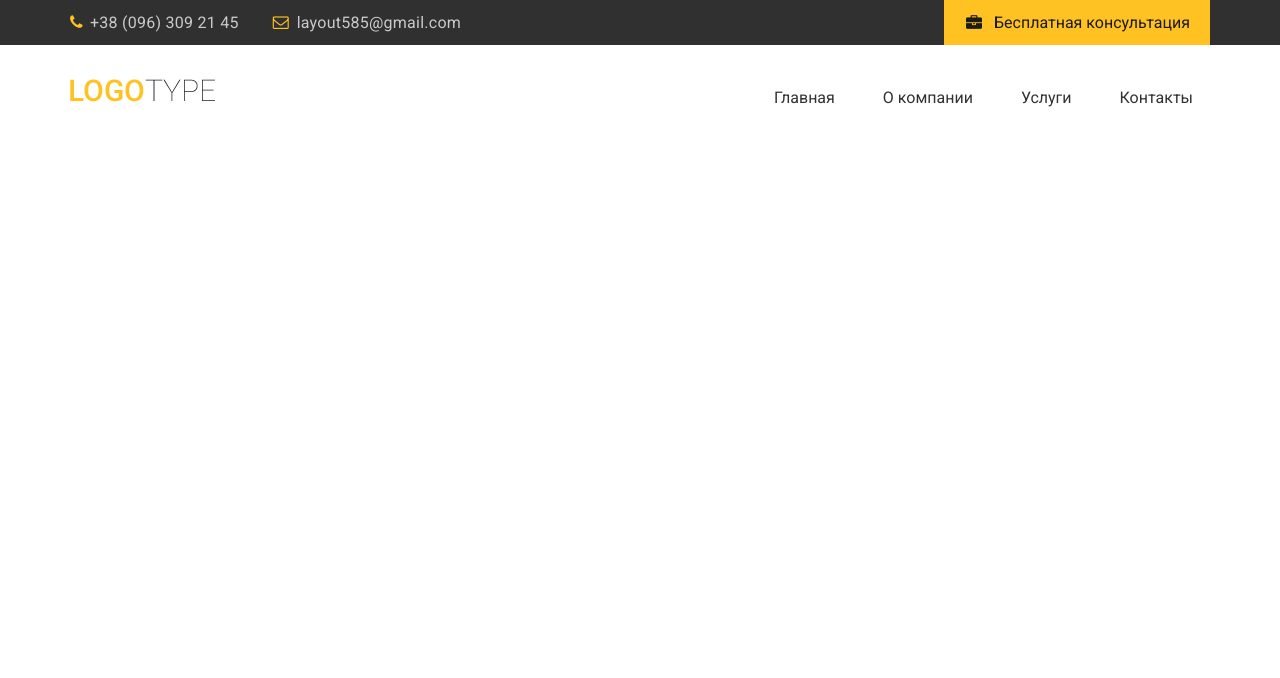
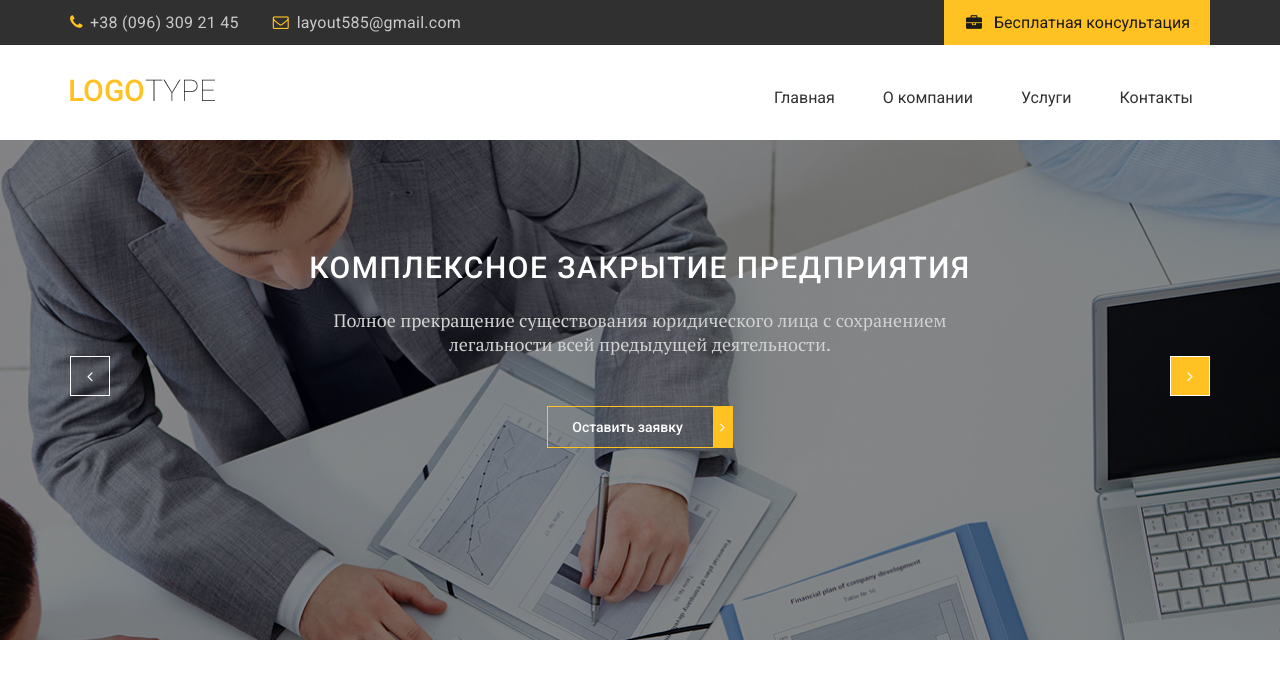
Before and after one commit to YuriBorysiuk/Training-project_1_Landing-page, a plain HTML site: page index.html in a window 1280 px wide. Drawn offline with nearby package versions, Linux system fonts and the light colour scheme; files whose address does not match are found by name.

Commit message:
Finish layout and stilization header

```diff
--- a/css/main.css
+++ b/css/main.css
@@ -16,7 +16,6 @@ li {
 
 .body {
 	font-family: 'PT Serif', serif;
-	/* font-family: 'Roboto', sans-serif; */
 	font-weight: 400;
 	font-size: 14px;
 	line-height: 18px;
@@ -142,3 +141,114 @@ li {
 #modal {
 	display: none;
 }
+
+/*=============================
+Slider footer  */
+
+.slider {
+	background-image: url(../img/slider-fon.jpg);
+	background-repeat: no-repeat; /*чтобы вфото не повторялось*/
+	background-size: cover; /*чтобы фото растягивалось*/
+	background-position: center;
+	min-height: 500px; /*если будет переполнение контента, то это свойство не даст растягиваться картинке вместе с текстом*/
+
+}
+
+.slider__item-content {
+	text-align: center;
+	padding-top: 110px;
+	max-width: 665px;
+	margin: 0 auto;
+}
+
+.slider__title {
+	text-transform: uppercase;
+	font-size: 30px;
+	line-height: 36px;
+	color: #fff;
+	font-weight: 500;
+	letter-spacing: 1.5px;
+	margin-bottom: 22px;
+}
+
+.slider__text {
+	line-height: 24px;
+	font-size: 18px;
+	color: #d3d2d2;
+	font-family: 'PT Serif', serif;
+	margin-bottom: 50px;
+
+}
+
+.default-btn {
+	font-size: 14px;
+	line-height: 24px;
+	color: #fff;
+	font-weight: 500;
+	padding: 8px 30px 8px 24px;
+	border: 1px solid #ffc222;
+	border-right-width: 20px;
+	position: relative;
+	outline: none;
+}
+
+.default-btn:after {
+	content: "\f105";
+	font-family: 'icomoon';
+	position: absolute;
+	top: 50%;
+	transform: translateY(-50%);
+	right: -12px;
+}
+
+.slider__inner {
+	position: relative;
+}
+
+.slick-btn {
+	position: absolute;
+	top: 70%;
+	z-index: 3;
+	width: 40px;
+	height: 40px;
+	border: 1px solid #fff;
+	background-color: transparent;
+	cursor: pointer;
+	outline: none;
+	background-color: #ffc222;
+}
+
+.slick-btn.slick-disabled {
+	cursor: default;
+	background-color: transparent;
+}
+
+.slick-btn:before{
+	position: absolute;
+	top: 50%;
+	left: 50%;
+	transform: translate(-50%, -50%);
+	font-family: 'icomoon';
+	color: #fff;
+
+}
+
+.slick-next:before {
+	content: "\f105";
+
+}
+
+.slick-next {
+	right: 0;
+}
+
+.slick-prev:before {
+	content: "\f104";
+}
+
+.slick-prev {
+	left: 0;
+}
+
+
+2^06^05
--- /dev/null
+++ b/css/slick.css
@@ -0,0 +1,119 @@
+/* Slider */
+.slick-slider
+{
+    position: relative;
+
+    display: block;
+    box-sizing: border-box;
+
+    -webkit-user-select: none;
+       -moz-user-select: none;
+        -ms-user-select: none;
+            user-select: none;
+
+    -webkit-touch-callout: none;
+    -khtml-user-select: none;
+    -ms-touch-action: pan-y;
+        touch-action: pan-y;
+    -webkit-tap-highlight-color: transparent;
+}
+
+.slick-list
+{
+    position: relative;
+
+    display: block;
+    overflow: hidden;
+
+    margin: 0;
+    padding: 0;
+}
+.slick-list:focus
+{
+    outline: none;
+}
+.slick-list.dragging
+{
+    cursor: pointer;
+    cursor: hand;
+}
+
+.slick-slider .slick-track,
+.slick-slider .slick-list
+{
+    -webkit-transform: translate3d(0, 0, 0);
+       -moz-transform: translate3d(0, 0, 0);
+        -ms-transform: translate3d(0, 0, 0);
+         -o-transform: translate3d(0, 0, 0);
+            transform: translate3d(0, 0, 0);
+}
+
+.slick-track
+{
+    position: relative;
+    top: 0;
+    left: 0;
+
+    display: block;
+    margin-left: auto;
+    margin-right: auto;
+}
+.slick-track:before,
+.slick-track:after
+{
+    display: table;
+
+    content: '';
+}
+.slick-track:after
+{
+    clear: both;
+}
+.slick-loading .slick-track
+{
+    visibility: hidden;
+}
+
+.slick-slide
+{
+    display: none;
+    float: left;
+
+    height: 100%;
+    min-height: 1px;
+}
+[dir='rtl'] .slick-slide
+{
+    float: right;
+}
+.slick-slide img
+{
+    display: block;
+}
+.slick-slide.slick-loading img
+{
+    display: none;
+}
+.slick-slide.dragging img
+{
+    pointer-events: none;
+}
+.slick-initialized .slick-slide
+{
+    display: block;
+}
+.slick-loading .slick-slide
+{
+    visibility: hidden;
+}
+.slick-vertical .slick-slide
+{
+    display: block;
+
+    height: auto;
+
+    border: 1px solid transparent;
+}
+.slick-arrow.slick-hidden {
+    display: none;
+}
--- a/index.html
+++ b/index.html
@@ -8,6 +8,7 @@
 	<link rel="stylesheet" href="css/normalize.css">
 	<link rel="stylesheet" href="css/fonts.css">
 	<link rel="stylesheet" href="css/jquery.fancybox.min.css">
+	<link rel="stylesheet" href="css/slick.css">
 	<link rel="stylesheet" href="css/main.css">
 </head>
 <body>
@@ -49,6 +50,51 @@
 				</div>
 			</div>
 		</div>
+		<section class="slider">
+			<div class="container">
+				<div class="slider__inner">
+					<div class="slider_item">
+						<div class="slider__item-content">
+							<div class="slider__title">
+								КОМПЛЕКСНОЕ ЗАКРЫТИЕ ПРЕДПРИЯТИЯ
+							</div>
+							<div class="slider__text">
+								Полное прекращение существования юридического лица с сохранением легальности всей предыдущей деятельности.
+							</div>
+							<a data-fancybox data-src="#modal" href="javascript:;" class="slider__btn default-btn">
+								Оставить заявку
+							</a>
+						</div>
+					</div>
+					<div class="slider_item">
+						<div class="slider__item-content">
+							<div class="slider__title">
+								КОМПЛЕКСНОЕ ЗАКРЫТИЕ ПРЕДПРИЯТИЯ
+							</div>
+							<div class="slider__text">
+								Полное прекращение существования юридического лица с сохранением легальности всей предыдущей деятельности.
+							</div>
+							<a data-fancybox data-src="#modal" href="javascript:;" class="slider__btn default-btn">
+								Оставить заявку
+							</a>
+						</div>
+					</div>
+					<div class="slider_item">
+						<div class="slider__item-content">
+							<div class="slider__title">
+								КОМПЛЕКСНОЕ ЗАКРЫТИЕ ПРЕДПРИЯТИЯ
+							</div>
+							<div class="slider__text">
+								Полное прекращение существования юридического лица с сохранением легальности всей предыдущей деятельности.
+							</div>
+							<a data-fancybox data-src="#modal" href="javascript:;" class="slider__btn default-btn">
+								Оставить заявку
+							</a>
+						</div>
+					</div>
+				</div>
+			</div>
+		</section>
 	</header>
 
 
@@ -62,6 +108,7 @@
 
 	<script src="https://ajax.googleapis.com/ajax/libs/jquery/3.5.1/jquery.min.js"></script>
 	<script src="js/jquery.fancybox.min.js"></script>
+	<script src="js/slick.min.js"></script>
 	<script src="js/main.js"></script>
 </body>
 </html>
--- a/js/main.js
+++ b/js/main.js
@@ -1,6 +1,10 @@
 $(function(){
 
-
+	$('.slider__inner').slick({
+		nextArrow: '<button type="button" class="slick-btn slick-next"></button>',
+		prevArrow: '<button type="button" class="slick-btn slick-prev"></button>',
+		infinite: false //отмена цеклической прокрутки слайдера
+	});
 
 
 
```
Also changed, not shown: js/slick.min.js (added).
